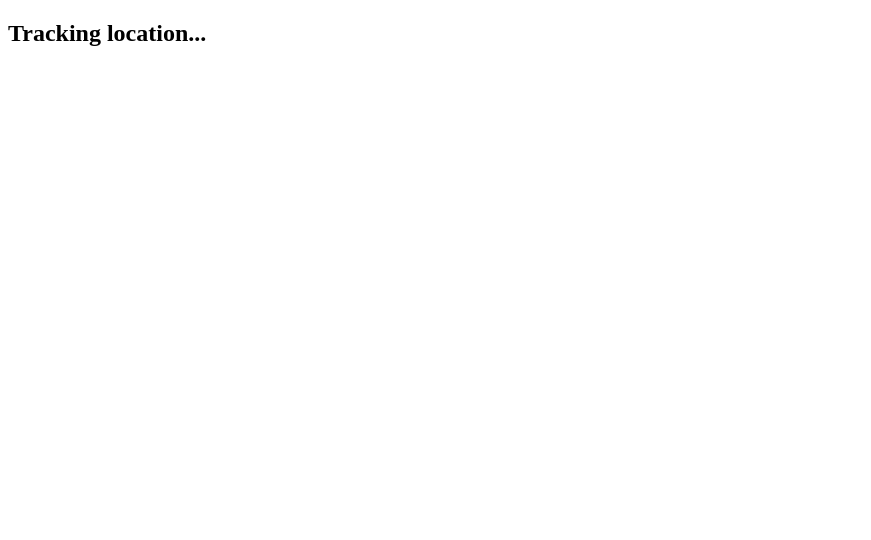
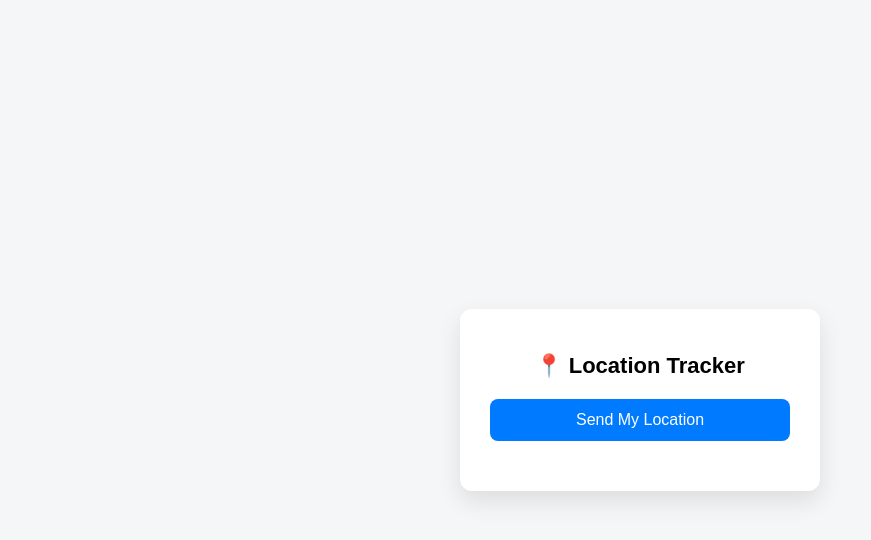
Before and after one commit to jat3423-ui/tracker-app, a website: page index.html in a window 1280 px wide. Shown: the whole page, without its empty margins (0-871 px from the left). Drawn offline with Linux system fonts and the light colour scheme.

Commit message:
Refactor location tracking functionality in index.html

```diff
--- a/index.html
+++ b/index.html
@@ -1,37 +1,113 @@
 <!DOCTYPE html>
-<html>
+<html lang="en">
 <head>
+  <meta charset="UTF-8">
+  <meta name="viewport" content="width=device-width, initial-scale=1.0">
   <title>Location Tracker</title>
+
+  <style>
+    body {
+      font-family: Arial, sans-serif;
+      background: #f4f6f8;
+      display: flex;
+      justify-content: center;
+      align-items: center;
+      height: 100vh;
+      margin: 0;
+    }
+
+    .container {
+      background: white;
+      padding: 30px;
+      border-radius: 12px;
+      box-shadow: 0 10px 25px rgba(0,0,0,0.1);
+      text-align: center;
+      width: 300px;
+    }
+
+    h1 {
+      font-size: 22px;
+      margin-bottom: 20px;
+    }
+
+    button {
+      background: #007bff;
+      color: white;
+      border: none;
+      padding: 12px 20px;
+      border-radius: 8px;
+      font-size: 16px;
+      cursor: pointer;
+      width: 100%;
+    }
+
+    button:hover {
+      background: #0056b3;
+    }
+
+    .status {
+      margin-top: 20px;
+      font-size: 14px;
+      color: green;
+    }
+
+    .error {
+      color: red;
+    }
+  </style>
 </head>
+
 <body>
-  <h2>Tracking location...</h2>
+
+  <div class="container">
+    <h1>📍 Location Tracker</h1>
+
+    <button onclick="sendLocation()">Send My Location</button>
+
+    <div id="status" class="status"></div>
+  </div>
 
   <script>
-    if (navigator.geolocation) {
-      navigator.geolocation.getCurrentPosition(
-        function(position) {
-          const data = {
-            latitude: position.coords.latitude,
-            longitude: position.coords.longitude
-          };
+    async function sendLocation() {
+      const status = document.getElementById("status");
 
-          fetch("https://tracker-app-odyw.onrender.com/track", {
+      if (!navigator.geolocation) {
+        status.innerHTML = "❌ Geolocation not supported";
+        status.classList.add("error");
+        return;
+      }
+
+      status.innerHTML = "📡 Getting your location...";
+
+      navigator.geolocation.getCurrentPosition(async (position) => {
+        const latitude = position.coords.latitude;
+        const longitude = position.coords.longitude;
+
+        try {
+          const res = await fetch("/track", {
             method: "POST",
             headers: {
               "Content-Type": "application/json"
             },
-            body: JSON.stringify(data)
+            body: JSON.stringify({ latitude, longitude })
           });
 
-          document.body.innerHTML = "Location sent successfully ✅";
-        },
-        function(error) {
-          document.body.innerHTML = "Location permission denied ❌";
+          const data = await res.json();
+
+          status.innerHTML = "✅ Location sent successfully!";
+          status.classList.remove("error");
+
+        } catch (err) {
+          status.innerHTML = "❌ Failed to send location";
+          status.classList.add("error");
         }
-      );
-    } else {
-      document.body.innerHTML = "Geolocation not supported";
+
+      }, () => {
+        status.innerHTML = "❌ Location permission denied";
+        status.classList.add("error");
+      });
     }
   </script>
+
 </body>
 </html>
```
